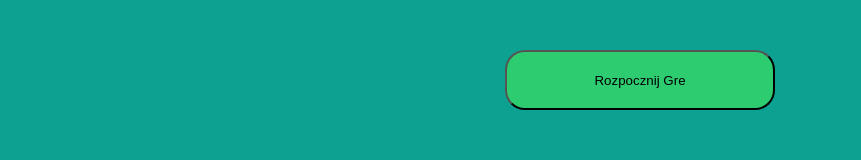
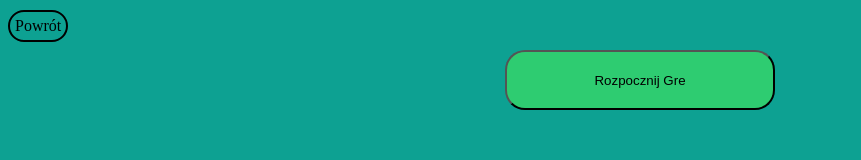
Before and after one commit to ZdaniuManiu/strona1, a website: page public/ticTacToe.html in a window 1280 px wide. Shown: the top 160 px of the page, without its empty margins (0-861 px from the left). Drawn offline with Linux system fonts and the light colour scheme.

Commit message:
powrót button

```diff
--- a/public/TicTac/TicTacStyle.css
+++ b/public/TicTac/TicTacStyle.css
@@ -18,7 +18,16 @@ body {
     size: 50%;
     background-color: var(--kolor-tla);
 }
-
+a{
+    text-decoration: none;
+    position: absolute;
+    float: left;
+    top: 10px;
+    color: black;
+    border: 2px solid black;
+    border-radius: 16px;
+    padding: 5px;
+}
 .tabela_container {
     text-align: center;
     margin: 50px auto;
--- a/public/ticTacToe.html
+++ b/public/ticTacToe.html
@@ -10,7 +10,7 @@
 </head>
 
 <body>
-
+    <a href="aplikacje.html">Powrót</a>
     <div class="tabela_container">
         <button id="startButton" class="start_button">Rozpocznij Gre</button><br />
         <div id="wybor_container" class="wybor_container">
```
